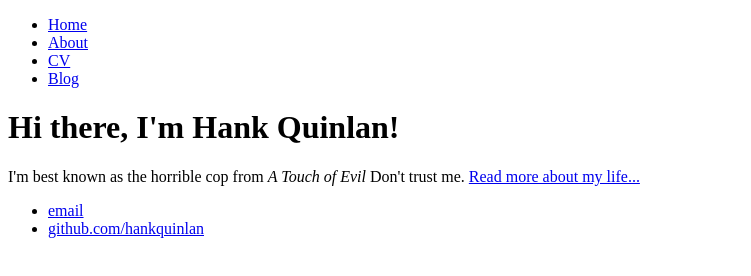
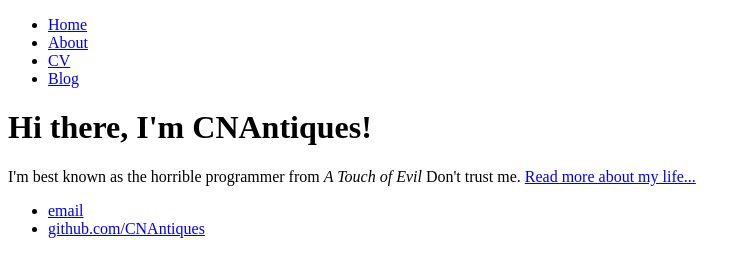
Before and after one commit to CNAntiques/CNAntiques.github.io, a plain HTML site: page index.html in a window 1280 px wide. Shown: the whole page, without its empty margins (0-751 px from the left). Drawn offline with Linux system fonts and the light colour scheme.

Commit message:
Update index.html
Customize

```diff
--- a/index.html
+++ b/index.html
@@ -14,14 +14,14 @@
 		</nav>
 		<div class="container">
     		<div class="blurb">
-        		<h1>Hi there, I'm Hank Quinlan!</h1>
-				<p>I'm best known as the horrible cop from <em>A Touch of Evil</em> Don't trust me. <a href="/about">Read more about my life...</a></p>
+        		<h1>Hi there, I'm CNAntiques!</h1>
+				<p>I'm best known as the horrible programmer from <em>A Touch of Evil</em> Don't trust me. <a href="/about">Read more about my life...</a></p>
     		</div><!-- /.blurb -->
 		</div><!-- /.container -->
 		<footer>
     		<ul>
-        		<li><a href="mailto:hankquinlanhub@gmail.com">email</a></li>
-        		<li><a href="https://github.com/hankquinlan">github.com/hankquinlan</a></li>
+        		<li><a href="mailto:CNAntiques@gmail.com">email</a></li>
+        		<li><a href="https://github.com/CNAntiques">github.com/CNAntiques</a></li>
 			</ul>
 		</footer>
 	</body>
```
